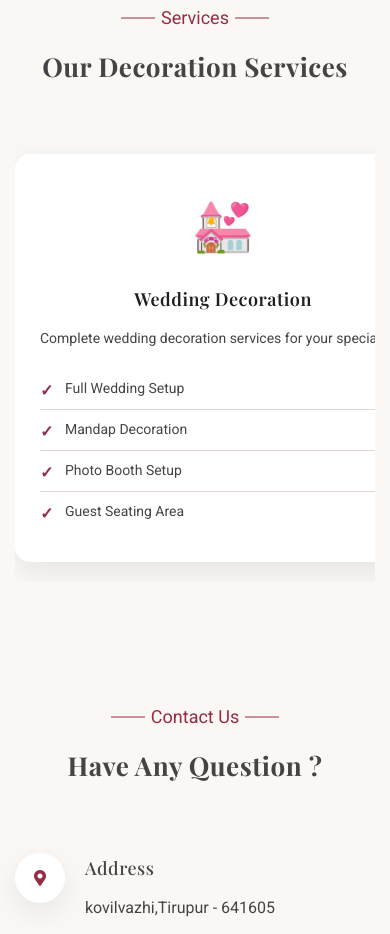
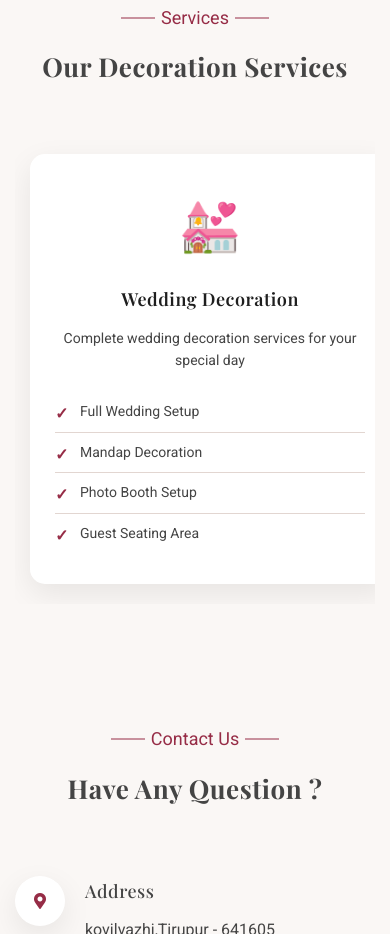
Before and after one commit to NAVEEN-MURUGASARAM/gomathi-elegant-events, a plain HTML site: page index.html in a window 390 px wide. Shown: the part 2247-3181 px from the top of the page. Drawn offline with nearby package versions, Linux system fonts and the light colour scheme.

Commit message:
changed the card for mobile

```diff
--- a/css/style.css
+++ b/css/style.css
@@ -1090,14 +1090,16 @@ textarea.input-control {
 
 /* Responsive for Services Carousel */
 @media(max-width: 767px) {
-  .service-card {
-    min-width: calc(100vw - 60px);
-    flex: 0 0 calc(100vw - 60px);
-  }
+  .services-track {
+  display: flex;
+  gap: 16px;
+  width: 100%;
+}
 
-  .services-track {
-    gap: 20px;
-  }
+.service-card {
+  flex: 0 0 240px;
+  min-width: 240px;
+}
 }
 .service-link {
   text-decoration: none;
@@ -1231,3 +1233,21 @@ textarea.input-control {
     font-size: 14px;
   }
 }
+@media (max-width: 767px) {
+
+  .services-carousel-wrapper {
+    padding-left: 15px;
+    padding-right: 15px;
+  }
+
+  .services-track {
+    display: flex;
+    gap: 16px;
+  }
+
+  .service-card {
+    flex: 0 0 calc(100vw - 30px); /* 🔥 ONE CARD FULL WIDTH */
+    max-width: calc(100vw - 30px);
+    min-width: calc(100vw - 30px);
+  }
+}
```
Also changed, not shown: service.html (+18 -8 lines).
